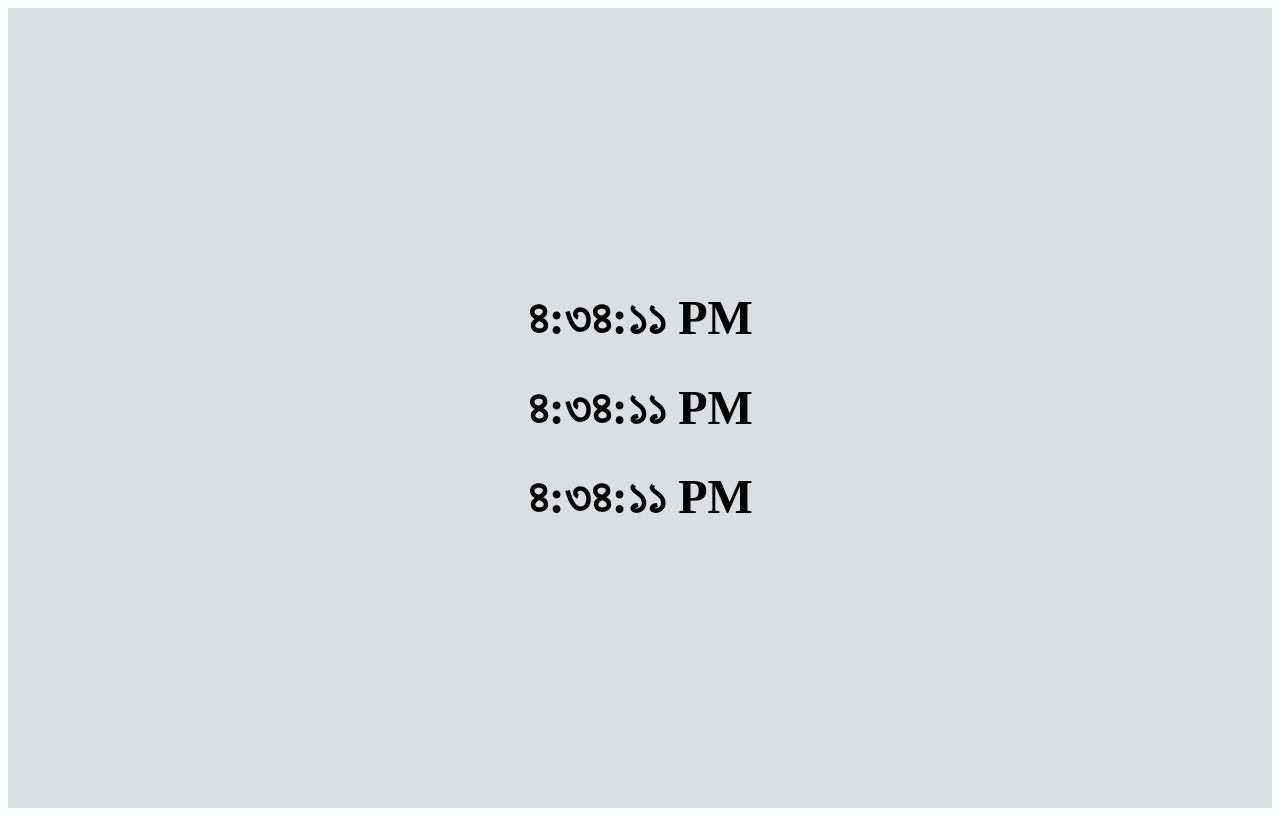
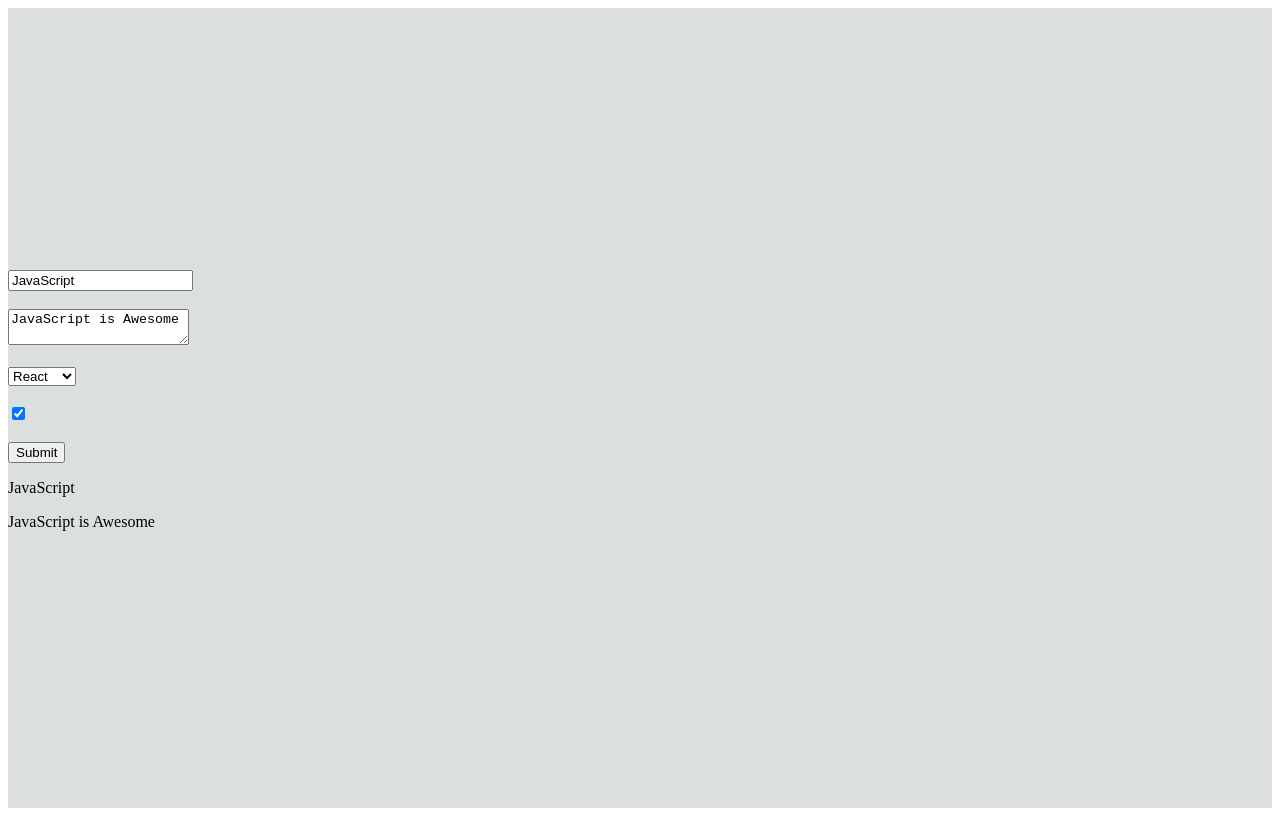
Before and after one commit to Muhammad-Sabbir/ReactJSTutorialSeriesFromLWSYoutube, a React (Create React App) app: page / in a window 1280 px wide. Built offline with nearby package versions, Linux system fonts and the light colour scheme.

Commit message:
Lecture 10: React Form Handling - Controlled vs Uncontrolled Component

```diff
--- a/src/App.js
+++ b/src/App.js
@@ -1,13 +1,12 @@
 // import logo from './logo.svg';
 import React from 'react';
 import './App.css';
-import ClockList from './components/ClockList';
+import Form from './components/Form';
 
 function App() {
-  const quantities = [1, 2, 3];
   return (
     <div>
-      <ClockList quantities={quantities} />
+      <Form />
     </div>
   );
 }
--- /dev/null
+++ b/src/components/Form.js
@@ -0,0 +1,73 @@
+import React from 'react';
+
+export default class Form extends React.Component {
+  state = {
+    title: 'JavaScript',
+    text: 'JavaScript is Awesome',
+    library: 'React',
+    isAwesome: true,
+  };
+  handleChange = (e) => {
+    // another smart example to check type:
+    // this.setState({ [e.target.name]: e.target.value });
+
+    //In details
+    if (e.target.type === 'text') {
+      console.log(e.target.value);
+      this.setState({ title: e.target.value });
+    }
+    if (e.target.type === 'textarea') {
+      console.log(e.target.value);
+      this.setState({ text: e.target.value });
+    }
+    if (e.target.type === 'select-one') {
+      console.log(e.target.value);
+      this.setState({ library: e.target.value });
+    }
+    if (e.target.type === 'checkbox') {
+      console.log(e.target.checked);
+      this.setState({ isAwesome: e.target.checked });
+    } else {
+      console.log(e.target.value);
+    }
+  };
+
+  submitHandler = (e) => {
+    e.preventDefault();
+    const { title, text, library, isAwesome } = this.state;
+    console.log(title, text, library, isAwesome);
+  };
+  render() {
+    const { title, text, library, isAwesome } = this.state;
+    return (
+      <div>
+        <form onSubmit={this.submitHandler}>
+          <input
+            name='title'
+            type='text'
+            placeholder='Enter title'
+            value={title}
+            onChange={this.handleChange}
+          />
+          <br />
+          <br />
+          <textarea name='text' value={text} onChange={this.handleChange} />
+          <br />
+          <br />
+          <select value={library} onChange={this.handleChange}>
+            <option value='React'>React </option>
+            <option value='Angular'>Angular </option>
+          </select>
+          <br />
+          <br />
+          <input type='checkbox' checked={isAwesome} onChange={this.handleChange} />
+          <br />
+          <br />
+          <input type='submit' value='Submit' />
+        </form>
+        <p>{title}</p>
+        <p>{text}</p>
+      </div>
+    );
+  }
+}
```
Also changed, not shown: gitcommand.txt.
